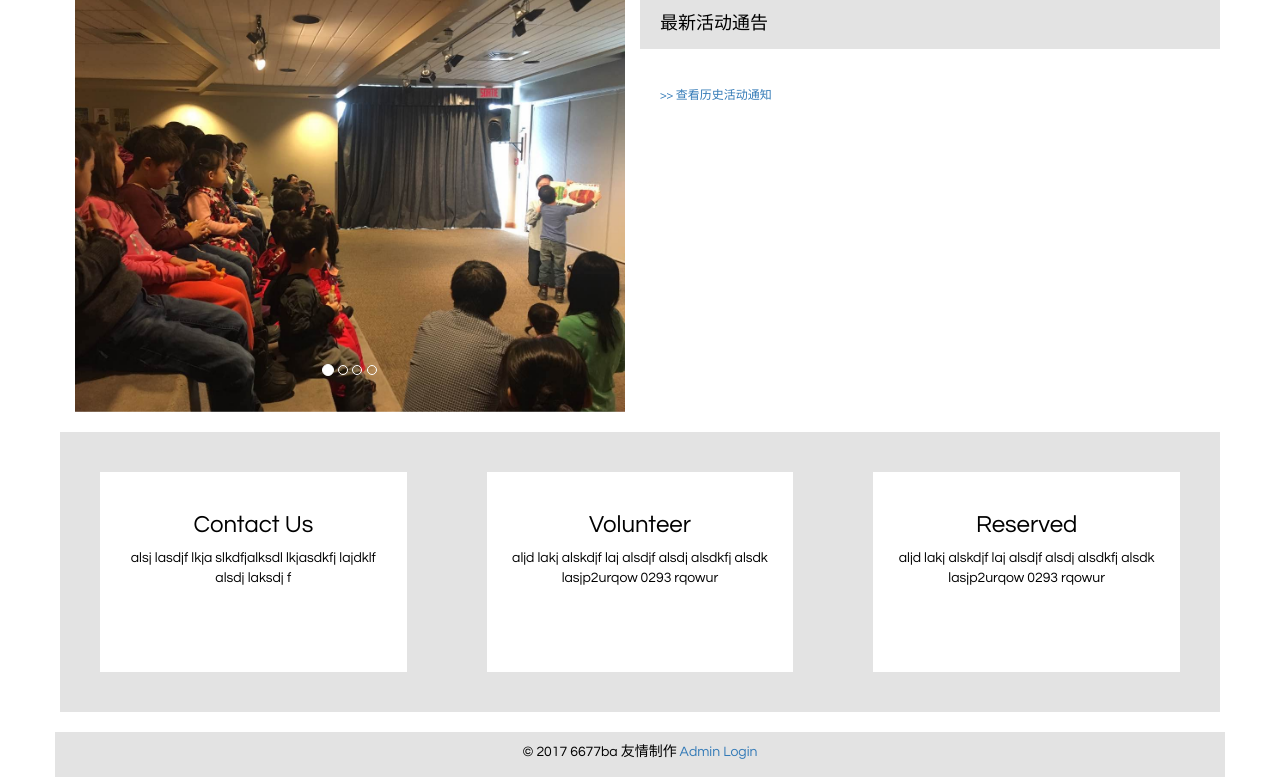
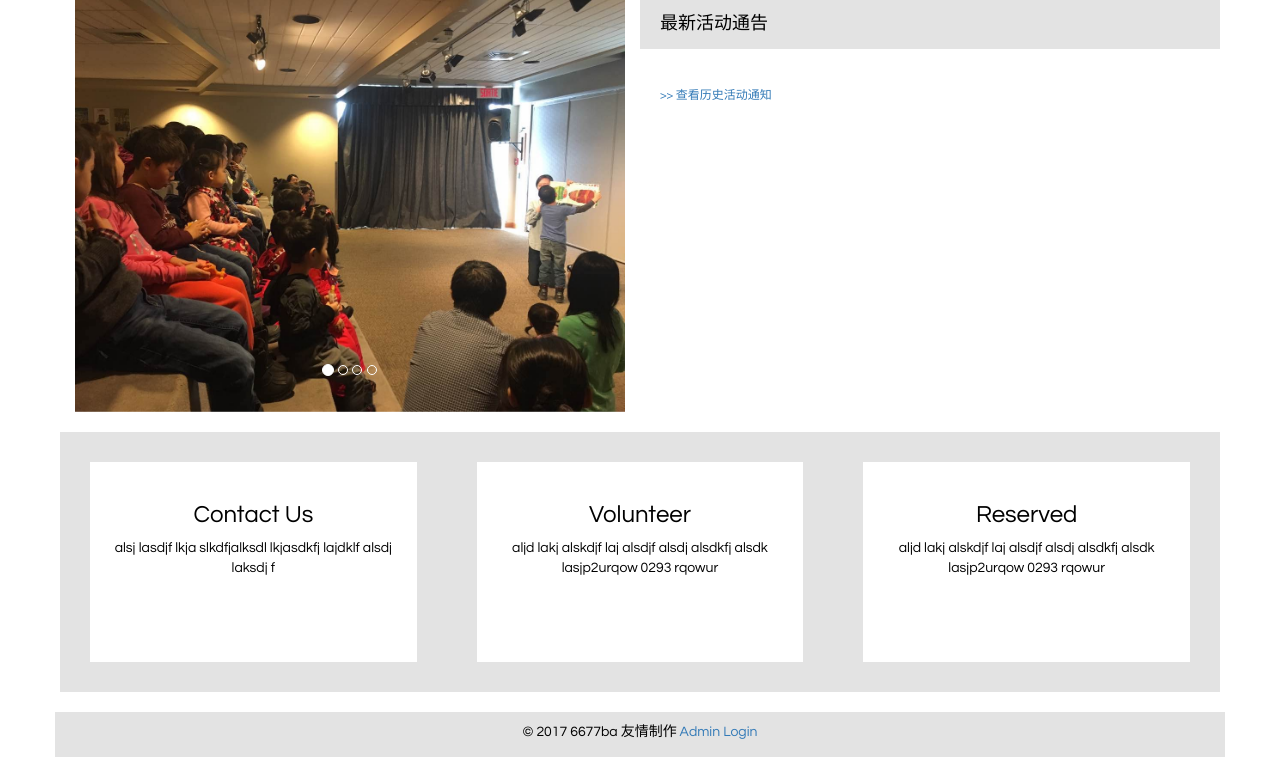
Before and after one commit to wangguanzhou/mtlstory, a Django app: template templates/homepage.html in a window 1280 px wide. Shown: the part 117-894 px from the top of the page. Run offline with Django 3.2, Linux system fonts and the light colour scheme; the template is opened without the code that fills it, so the values that code supplies are empty; some libraries are stand-ins or nearby versions.

Commit message:
Update homepage.html

```diff
--- a/templates/homepage.html
+++ b/templates/homepage.html
@@ -57,19 +57,19 @@
 
 </div> <!-- row -->
 <div class="row bg-2" style="">
-    <div class="col-xs-12 col-md-4" style="padding: 40px;">
+    <div class="col-xs-12 col-md-4" style="padding: 30px;">
         <div class="text-center bg-0" style="height: 200px; padding: 20px; ">
             <h3>Contact Us</h3>
             <p>alsj lasdjf lkja slkdfjalksdl lkjasdkfj lajdklf alsdj laksdj f</p>
         </div>
     </div>
-    <div class="col-xs-12 col-md-4" style="padding: 40px;">
+    <div class="col-xs-12 col-md-4" style="padding: 30px;">
         <div class="text-center bg-0" style="height: 200px; padding: 20px; ">
             <h3>Volunteer</h3>
             <p>aljd lakj alskdjf laj alsdjf alsdj alsdkfj alsdk lasjp2urqow 0293 rqowur </p>
         </div>
     </div>
-    <div class="col-xs-12 col-md-4" style="padding: 40px;">
+    <div class="col-xs-12 col-md-4" style="padding: 30px;">
         <div class="text-center bg-0" style="height: 200px; padding: 20px; ">
             <h3>Reserved</h3>
             <p>aljd lakj alskdjf laj alsdjf alsdj alsdkfj alsdk lasjp2urqow 0293 rqowur </p>
```
